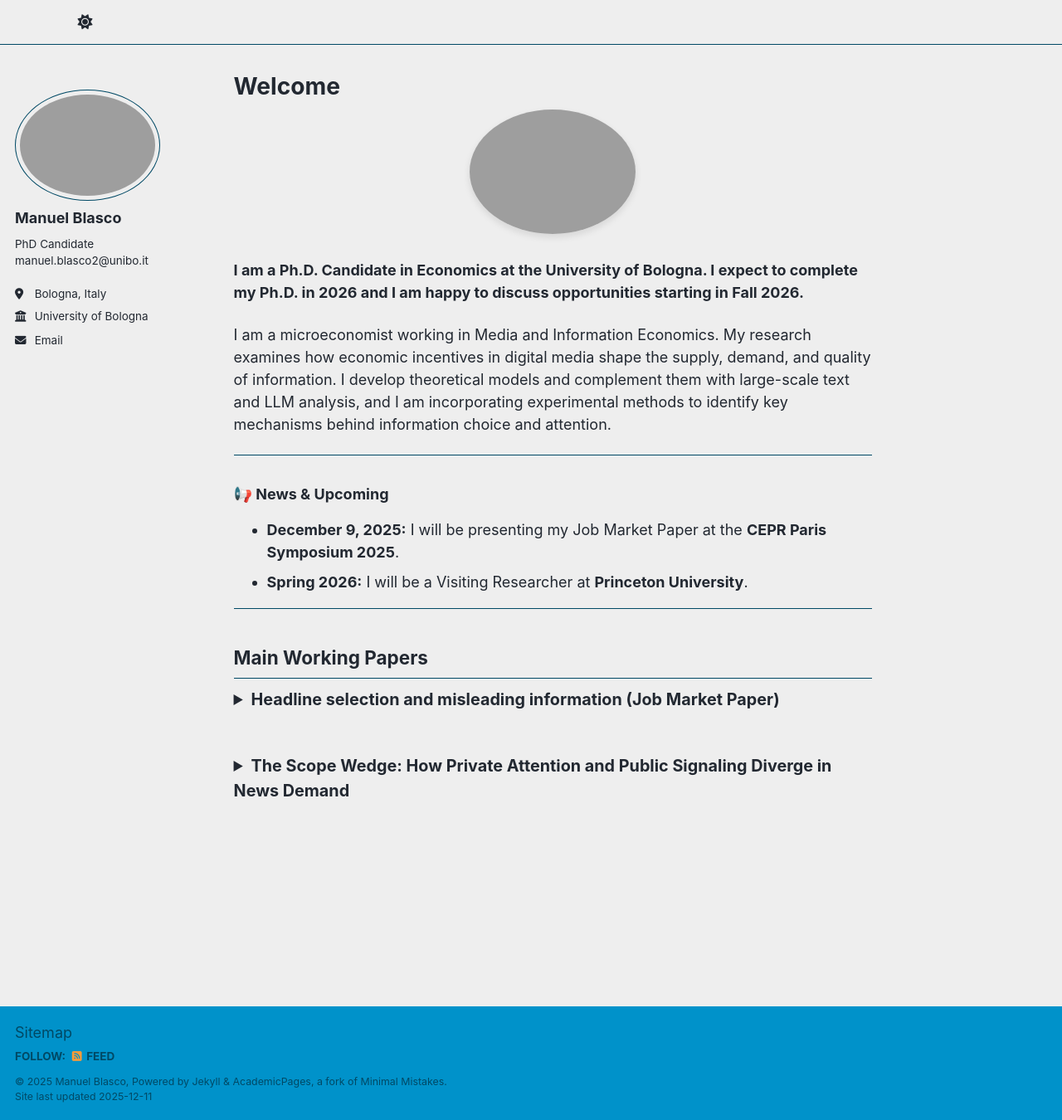
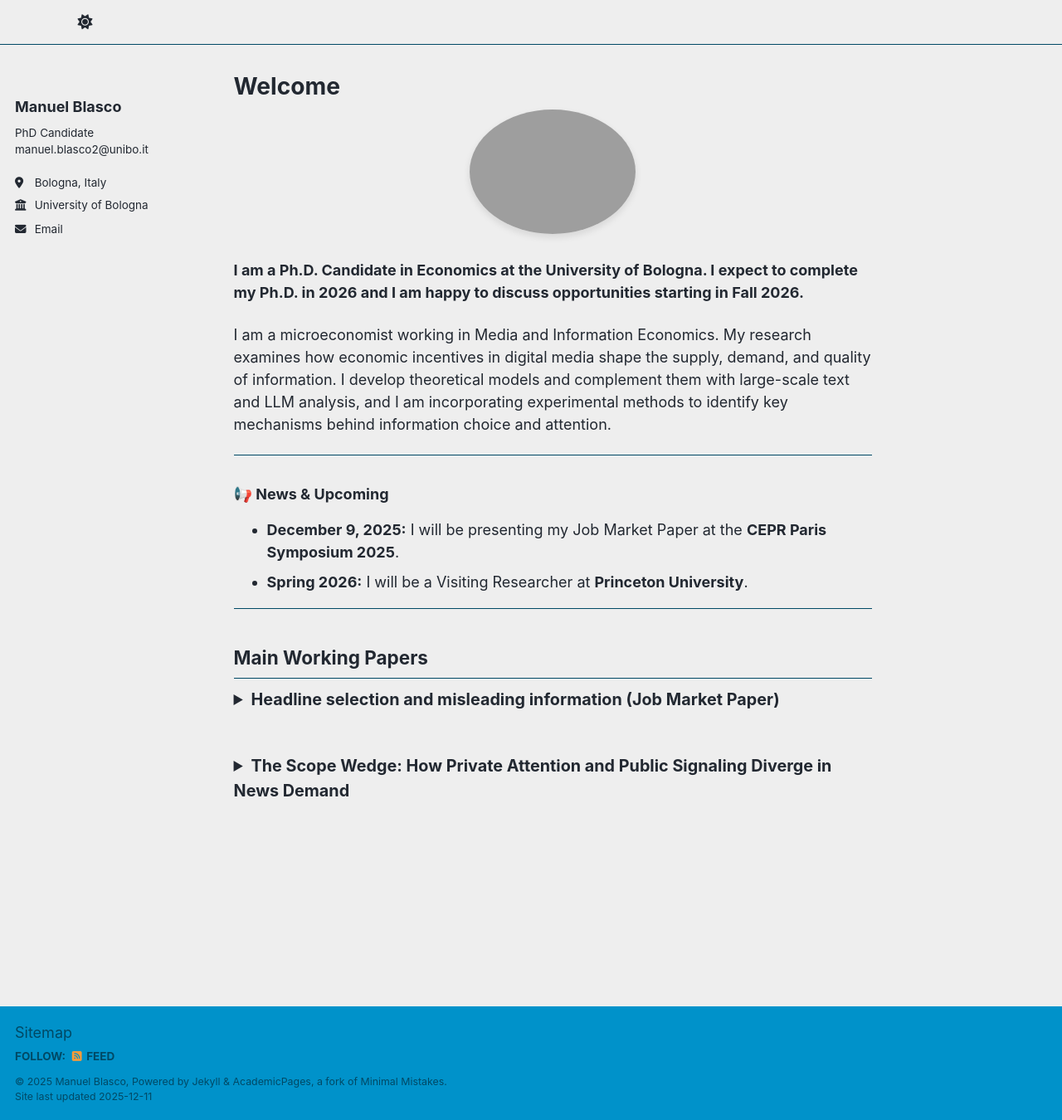
Before and after one commit to ManuelBlasco/manuelblasco.github.io, a Jekyll site: the page built from _pages/about.md, in a window 1280 px wide and 1350 px high. Shown: the whole window at 83% size. Built offline with Jekyll 4.4.1, drawn with Linux system fonts in a browser that asks for light colours; a script that is not in the unit is left out.

Commit message:
Update _sidebar.scss

```diff
--- a/_sass/layout/_sidebar.scss
+++ b/_sass/layout/_sidebar.scss
@@ -262,3 +262,9 @@
     }
   }
 }
+
+
+/* Ocultar avatar lateral siempre (móvil y escritorio) */
+.author__avatar {
+  display: none !important;
+}
```
